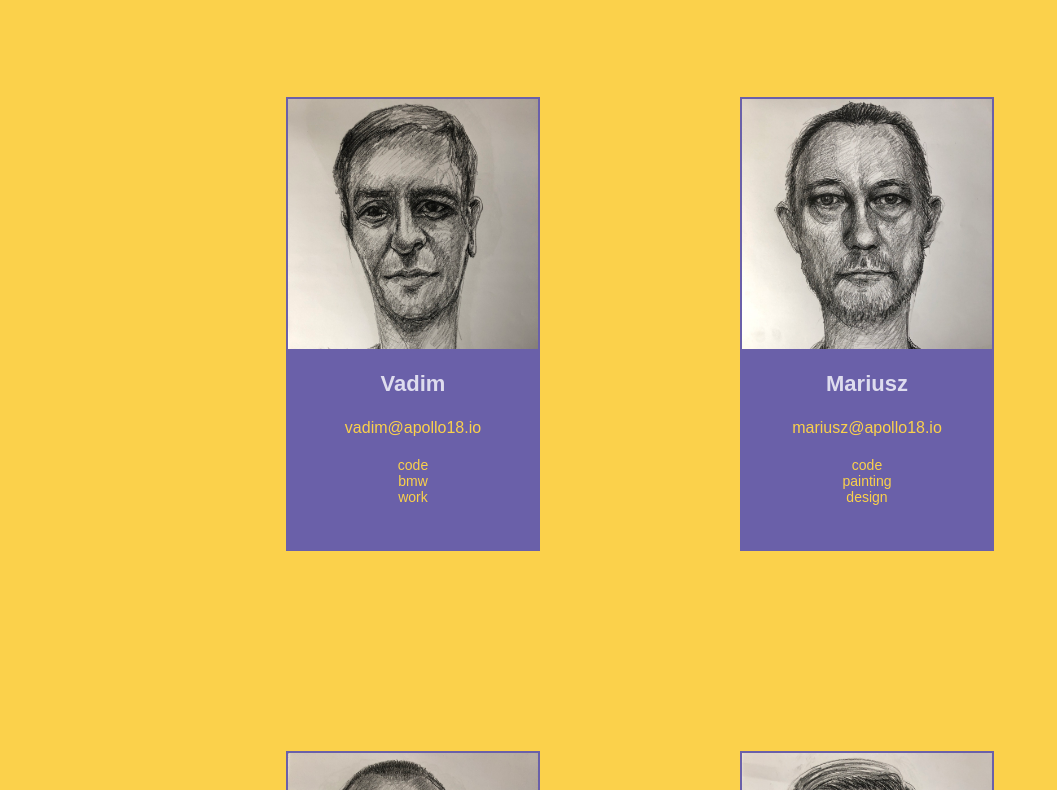
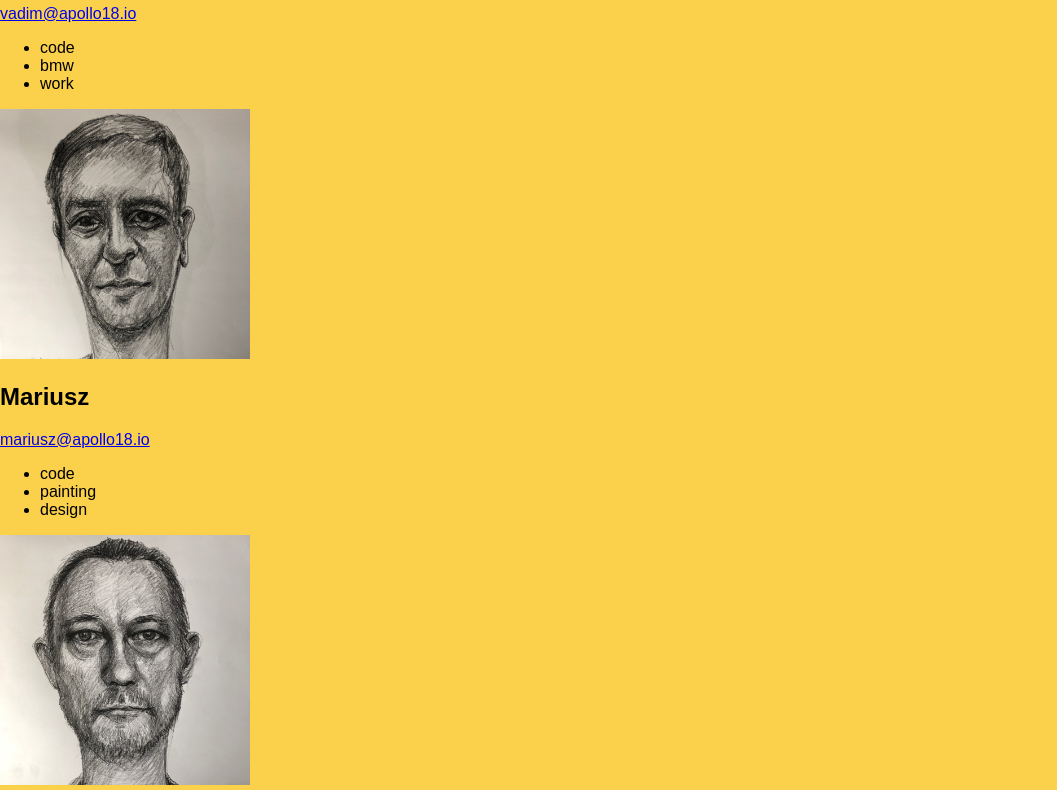
Before and after one commit to gael-src/apollo18, a plain HTML site: page index.html in a window 1280 px wide. Shown: the part 123-913 px from the top of the page, without its empty margins (0-1057 px from the left). Drawn offline with Linux system fonts and the light colour scheme.

Commit message:
first commit

```diff
--- a/main.js
+++ b/main.js
@@ -56,8 +56,7 @@ const employees = [
   {
     name: "Victoria",
     email: "victoria@apollo18.io",
-    image:
-      "./assets/victoria.jpeg",
+    image: "./assets/victoria.jpeg",
     hobbies: ["code", "brat", "design"],
   },
   {
@@ -74,49 +73,41 @@ const employees = [
   },
 ];
 
-// BODY
-const bodyEl = document.querySelector("body");
-
-// MAIN DIV
-const mar = document.querySelector(".employees");
-
-// FUNCTION
-employees.map((employee) => {
-  // CARD DIV
+let employeesContainer = document.querySelector(".employees");
+// LOOP FUNCTION
+for (empObject of employees) {
+  // MAIN DIV
   let employeeDiv = document.createElement("div");
-  employeeDiv.classList.add("kinder");
+  employeeDiv.classList.add("employee");
+  employeesContainer.appendChild(employeeDiv);
 
   // IMAGE
   let image = document.createElement("img");
+  image.classList.add("image");
+  image.setAttribute("src", empObject.image);
+  employeesContainer.appendChild(image);
 
-  // CARD DIV
-  let info = document.createElement("div");
-  info.classList.add("info");
-
-  // NAME P
-  let paragraph = document.createElement("p");
-  paragraph.classList.add("name");
-  image.setAttribute("src", employee.image);
-  paragraph.innerText = employee.name;
+  // NAME
+  let nameHeader = document.createElement("h2");
+  nameHeader.classList.add("name");
+  nameHeader.innerText = empObject.name;
+  employeeDiv.appendChild(nameHeader);
 
   // MAIL LINK
-  let link = document.createElement("a");
-  link.classList.add("email");
-  link.setAttribute("href", `mailto: ${employee.email}`);
-  link.innerText = employee.email;
+  let nameEmail = document.createElement("a");
+  nameEmail.classList.add("email");
+  nameEmail.setAttribute("href", `mailto: ${empObject.email}`);
+  nameEmail.innerText = empObject.email;
+  employeeDiv.appendChild(nameEmail);
 
   // LIST
-  let lists = document.createElement("ul");
-  lists.classList.add("hobbies");
-  employee.hobbies.forEach((hobbie) => {
-    lists.innerHTML += `<li>${hobbie}</li>`;
+  let hobbies = document.createElement("ul");
+  hobbies.classList.add("hobbies");
+  employeeDiv.appendChild(hobbies);
+
+  // LIST ELEMENT
+  empObject.hobbies.forEach((hobbie) => {
+    hobbies.innerHTML += `<li>${hobbie}</li>`;
   });
 
-  // APPENCHILD
-  info.appendChild(paragraph);
-  info.appendChild(link);
-  info.appendChild(lists);
-  employeeDiv.appendChild(image);
-  employeeDiv.appendChild(info);
-  mar.appendChild(employeeDiv);
-});
+}
--- a/style.css
+++ b/style.css
@@ -9,26 +9,27 @@ body {
 
 /* TITLE H1 */
 #homeH1 {
-  font-size: 50px;
+  /* font-size: 50px;
   position: absolute;
   margin: 50px 0 0 30px;
-  color: #6a60a9;
+  color: #6a60a9; */
 }
 
 /* MAIN DIV */
 .employees {
-  display: flex;
+  /* display: flex;
   justify-content: center;
   align-items: center;
   flex-wrap: wrap;
   height: 100vh;
   padding-top: 120px;
   max-width: 100vw;
+  border: solid 2px red; */
 }
 
 /* CARD DIV */
-.kinder {
-  display: flex;
+.employee {
+  /* display: flex;
   flex-direction: column;
   text-align: center;
   min-width: 250px;
@@ -37,51 +38,52 @@ body {
   margin: 100px 100px;
   background-color: #6a60a9;
   color: #fbd14b;
+  border: solid 2px red; */
 }
 
 /* IMAGE */
-img {
+.image {
   width: 250px;
   height: 250px;
 }
 
 /* NAME P */
 .name {
-  font-size: 22px;
+  /* font-size: 22px;
   font-weight: bold;
-  color: #dedcee;
+  color: #dedcee; */
 }
 
 /* EMAIL LINK */
 .email {
-  font-size: 16px;
+  /* font-size: 16px;
   text-decoration: none;
-  color: #fbd14b;
+  color: #fbd14b; */
 }
 
 .email:hover {
-  text-decoration: underline;
+  /* text-decoration: underline; */
 }
 
 /* LIST */
 .hobbies {
-  font-size: 14px;
+  /* font-size: 14px;
   font-weight: normal;
   list-style: none;
   padding: 0;
-  margin: 20px 0 35px 0;
+  margin: 20px 0 35px 0; */
 }
 
 /* MEDIA QUERY */
 @media screen and (max-width: 600px) {
   /* TITLE H1 */
   #homeH1 {
-    position: relative;
+    /* position: relative;
     text-align: center;
-    margin: 100px 0 100px 0;
+    margin: 100px 0 100px 0; */
   }
   /* CARD DIV */
   .kinder {
-    margin: 50px 20px;
+    /* margin: 50px 20px; */
   }
 }
```
